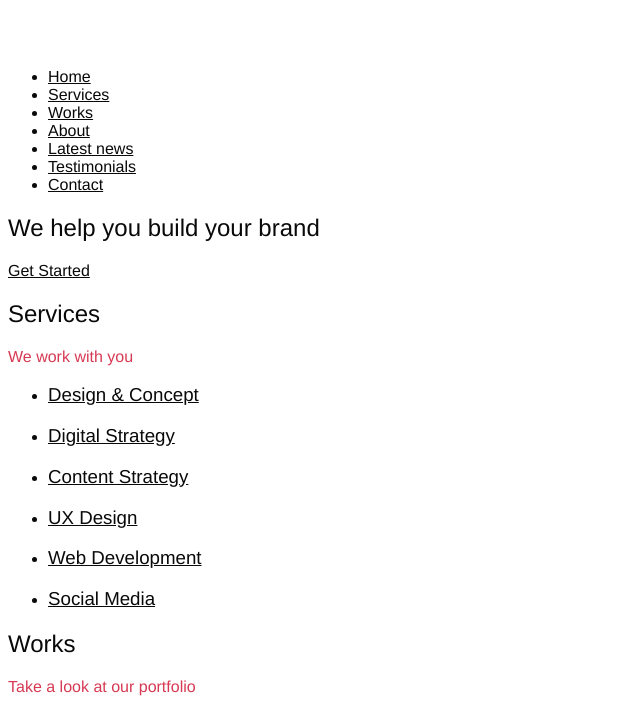
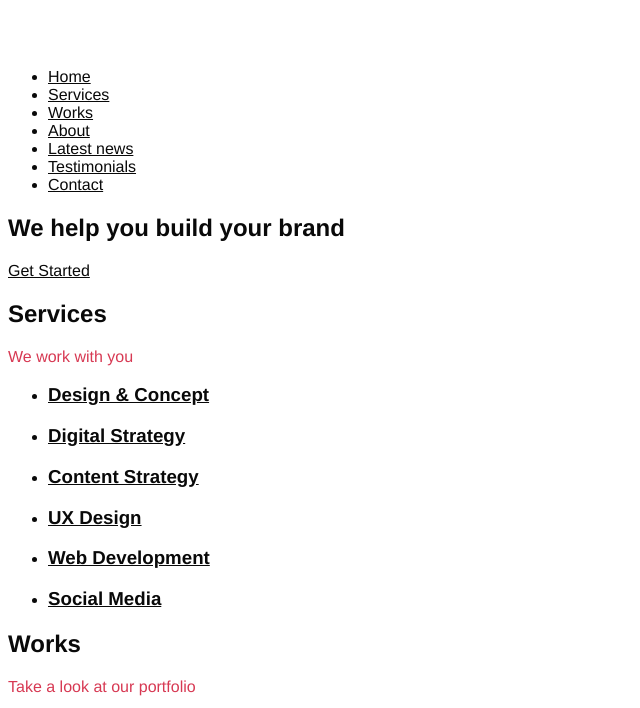
Before and after one commit to JuanSebastianGB/holbertonschool-web_front_end, a plain HTML site: page 0x02-CSS_advanced/index.html in a window 1280 px wide. Shown: the top 708 px of the page, without its empty margins (0-640 px from the left). Drawn offline with Linux system fonts and the light colour scheme.

Commit message:
FIX: Fixing Typo

```diff
--- a/0x02-CSS_advanced/styles/6-style.css
+++ b/0x02-CSS_advanced/styles/6-style.css
@@ -39,7 +39,7 @@ body{
 }
 h1,h2,h3,h4,h5,h6{
     font-family: var(--font-family-title);
-font-weight: var(--font-wweight-bold);
+    font-weight: var(--font-weight-bold);
 }
 a{
     color: var(--text-color);
```
